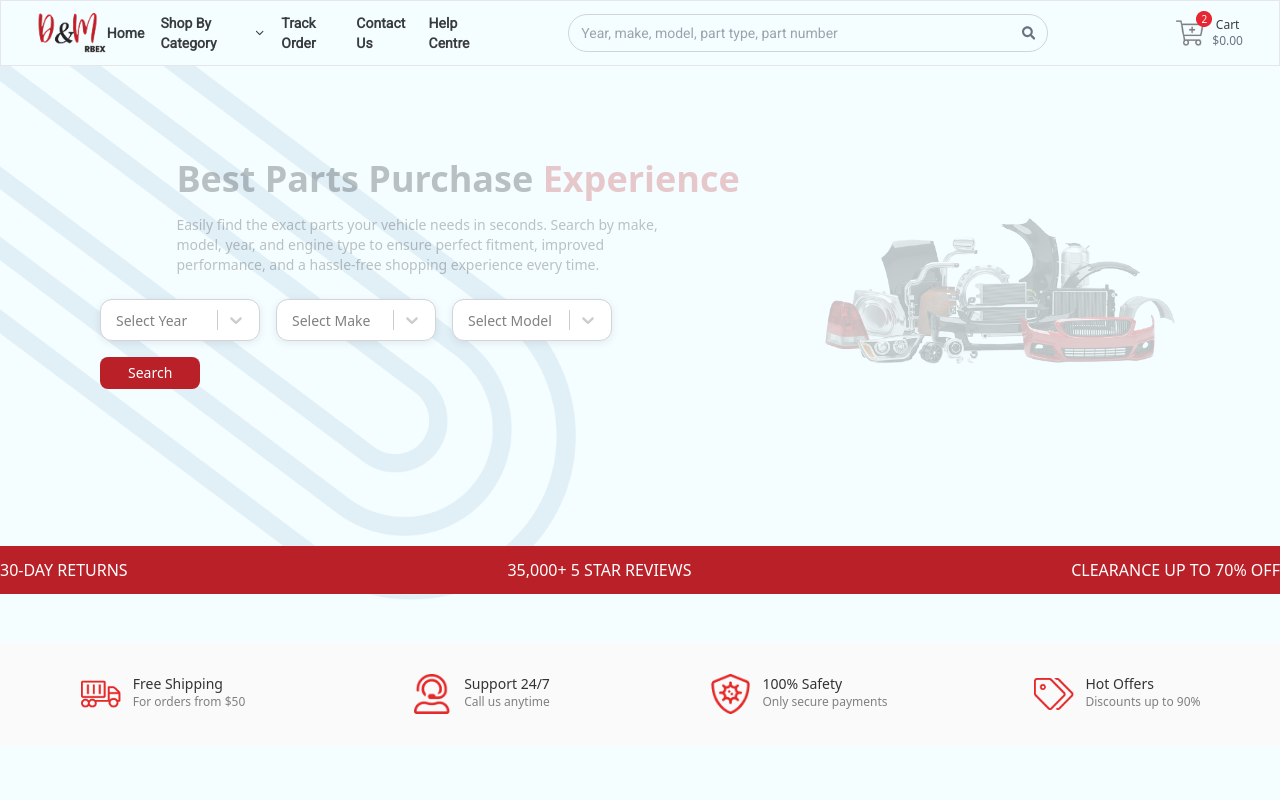
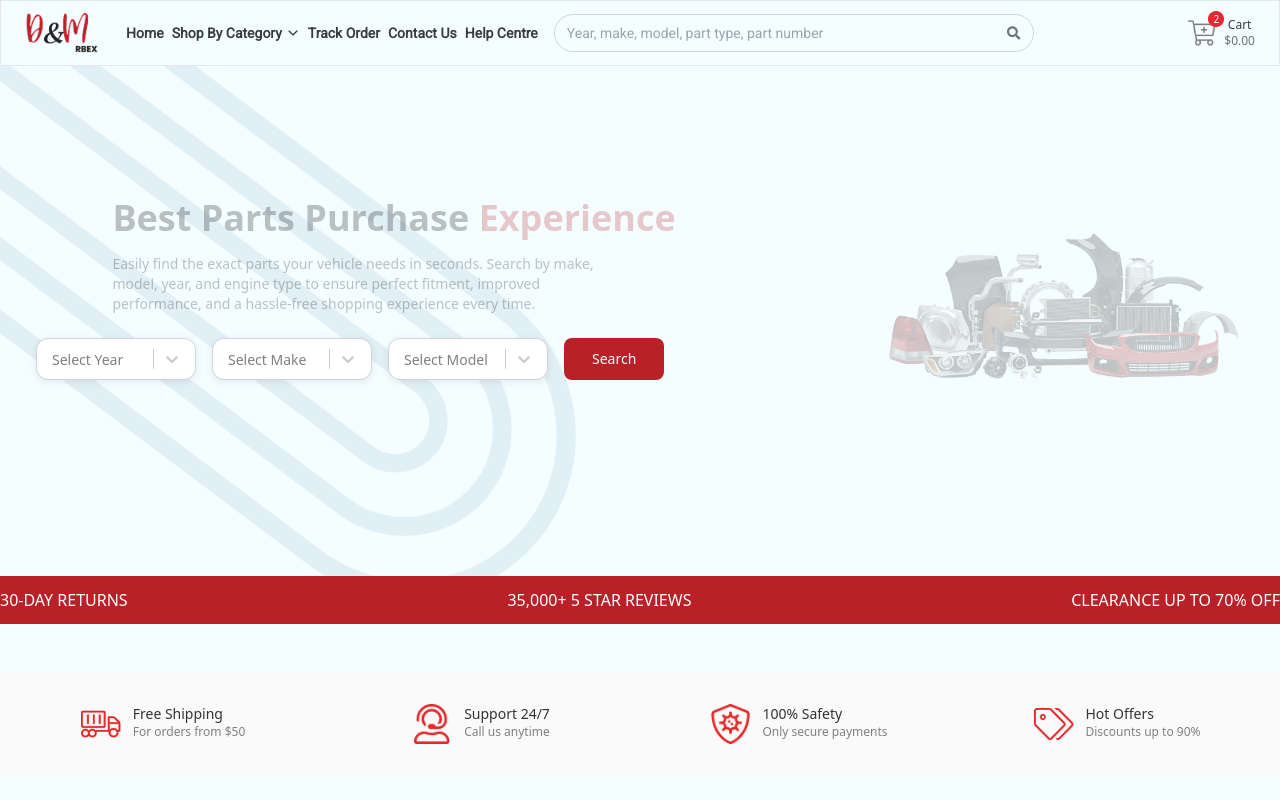
Before and after one commit to Next-Bridge-System/rbex-frontend-design, a React (Vite) app: page / in a window 1280 px wide. Shown: the top 800 px of the page. Built offline with nearby package versions, Linux system fonts and the light colour scheme.

Commit message:
landing Done

```diff
--- a/src/components/Navbar.jsx
+++ b/src/components/Navbar.jsx
@@ -11,9 +11,9 @@ const Navbar = () => {
 
   return (
     <nav className="bg-navbar  shadow-md py-3 border text-navText">
-      <div className=" mx-9  ">
+      <div className="  ">
         {/* Main Navbar Content */}
-        <div className="flex items-center  justify-between">
+         <div className="max-w-7xl mx-auto px-6 flex justify-between items-center">
           {/* Logo and Mobile Menu Button */}
           <div className="flex items-center gap-4">
             <img src="/assets/logo 6.png" alt="Logo" className="h-10 md:h-10 w-auto" />
@@ -26,9 +26,9 @@ const Navbar = () => {
           </div>
 
           {/* Desktop Menu and Search */}
-          <div className="hidden lg:flex items-center gap-16 justify-between  mr-32">
+          <div className="hidden lg:flex  items-center gap-13 justify-between  mr-32">
             {/* Desktop Navigation */}
-            <ul className="flex gap-4 font-semibold font-roboto text-[#393C3D]   text-sm items-center">
+            <ul className="flex gap-2 font-semibold font-roboto text-[#393C3D]   text-sm items-center">
               <li className="cursor-pointer  hover:text-strip" onClick={() => navigate('/')}>
                 Home
               </li>
--- a/src/sections/landing/Hero.jsx
+++ b/src/sections/landing/Hero.jsx
@@ -163,11 +163,11 @@ const Hero = () => {
         alt="bg3"
         className="absolute top-0 left-0 w-[50%] lg:w-[35%] opacity-10 z-0 pointer-events-none"
       />
-      <div className="relative z-10 mx-16  h-[400px] lg:h-[320px] flex flex-col-reverse lg:flex-row items-center justify-center">
+      <div className="max-w-7xl mx-auto flex flex-col-reverse lg:flex-row items-center justify-center ">
 
 
         {/* Left Content */}
-        <div className="w-full lg:w-1/1 mx-auto ml-9  text-center lg:text-left">
+        <div className="w-full lg:w-1/1 mx-auto lg:ml-9  text-center lg:text-left">
           {/* Slider Text Block */}
           <AnimatePresence mode="wait">
             <motion.div
```
